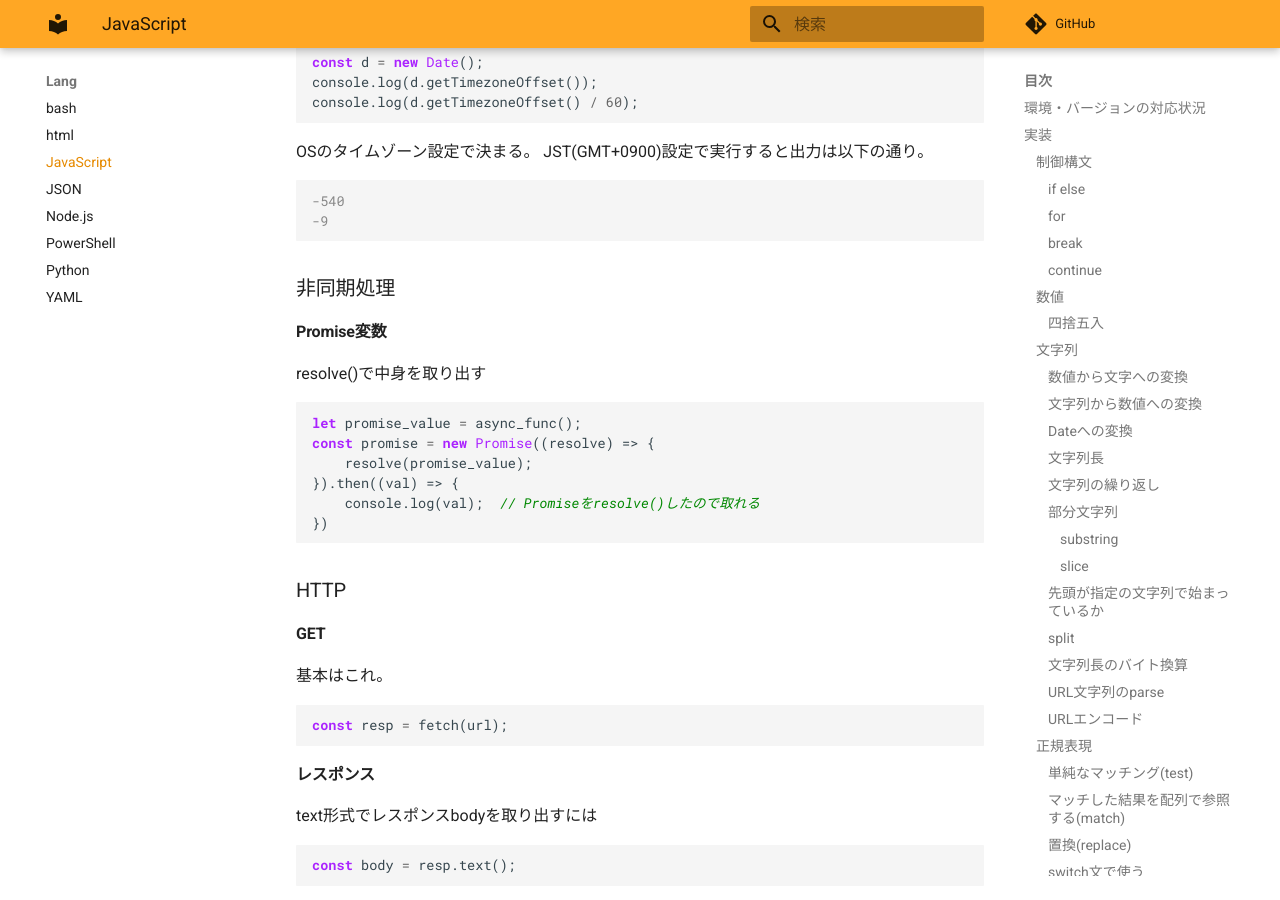
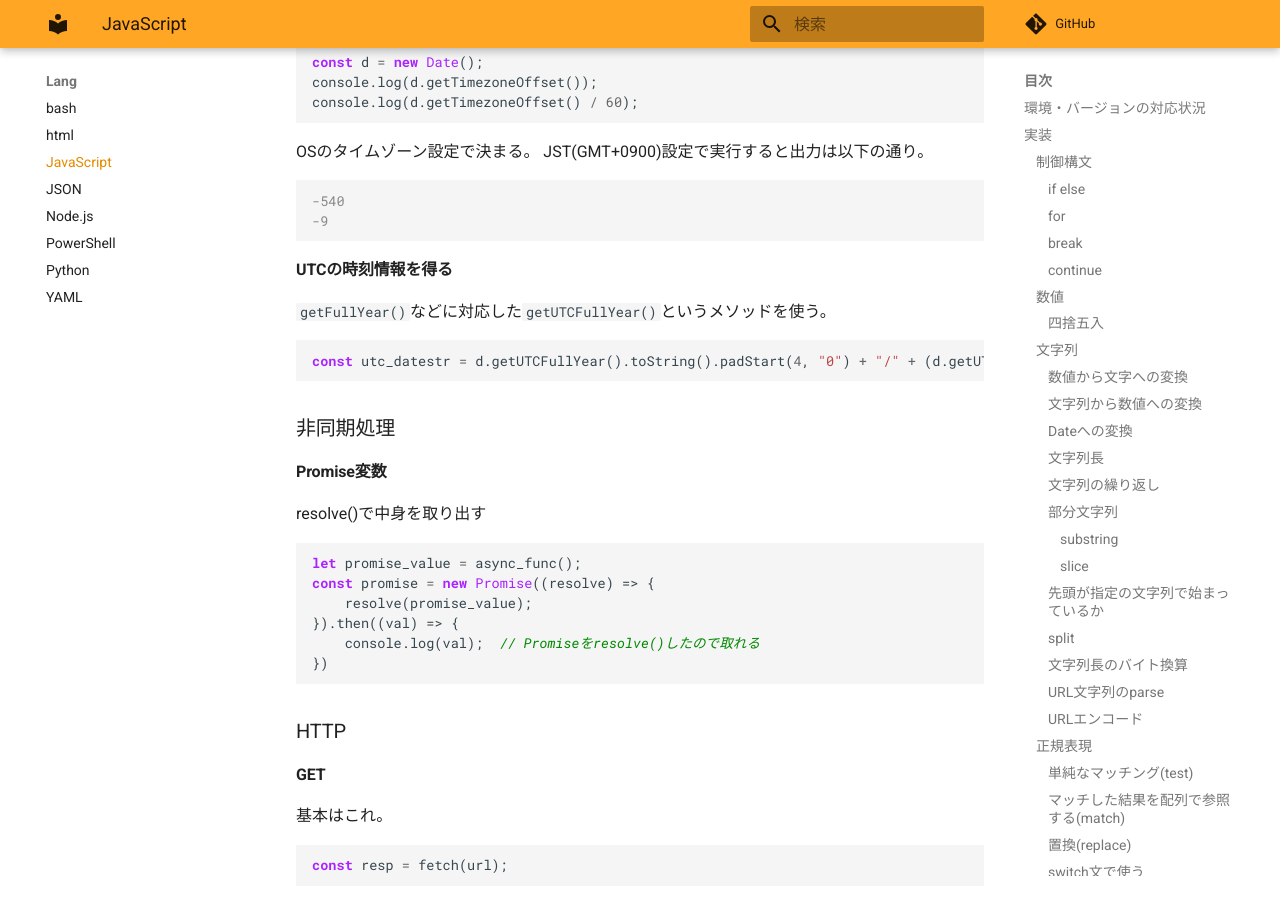
Before and after one commit to zaki-lknr/docs, an MkDocs documentation site: the page built from docs/lang/js.md, in a window 1280 px wide and 900 px high, scrolled down 8929 px. Built offline with MkDocs 1.6.1 and Material for MkDocs 9.7.7, drawn with Linux system fonts in a browser that asks for light colours; comment, search, counter and statistics services are not loaded.

Commit message:
add: lang/javascript: UTCの時刻情報

````diff
--- a/docs/lang/js.md
+++ b/docs/lang/js.md
@@ -479,6 +479,14 @@ JST(GMT+0900)設定で実行すると出力は以下の通り。
 -9
 ```
 
+#### UTCの時刻情報を得る
+
+`getFullYear()`などに対応した`getUTCFullYear()`というメソッドを使う。
+
+```javascript
+const utc_datestr = d.getUTCFullYear().toString().padStart(4, "0") + "/" + (d.getUTCMonth() + 1).toString().padStart(2, "0") + "/" + d.getUTCDate().toString().padStart(2, "0");
+```
+
 ### 非同期処理
 
 #### Promise変数
````
